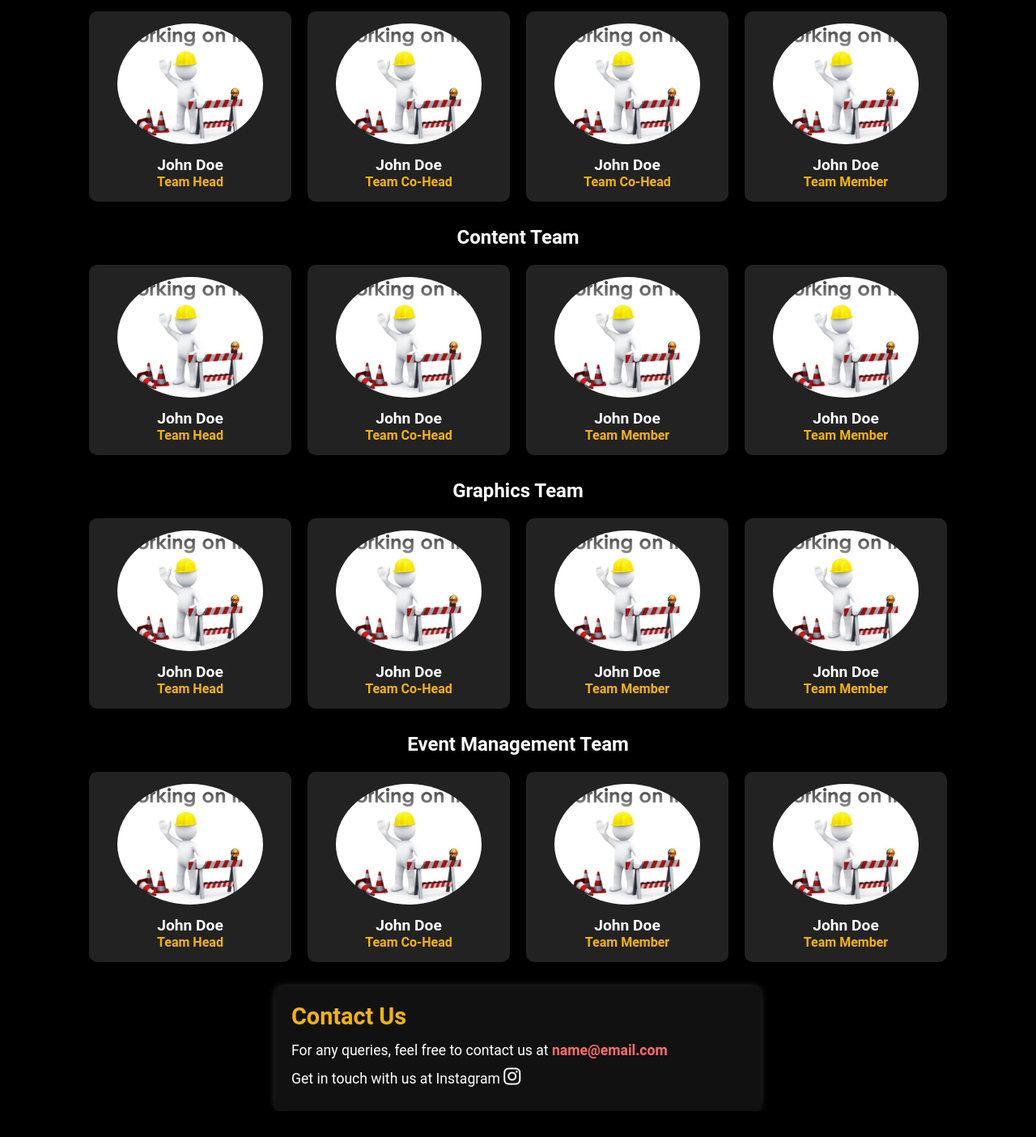
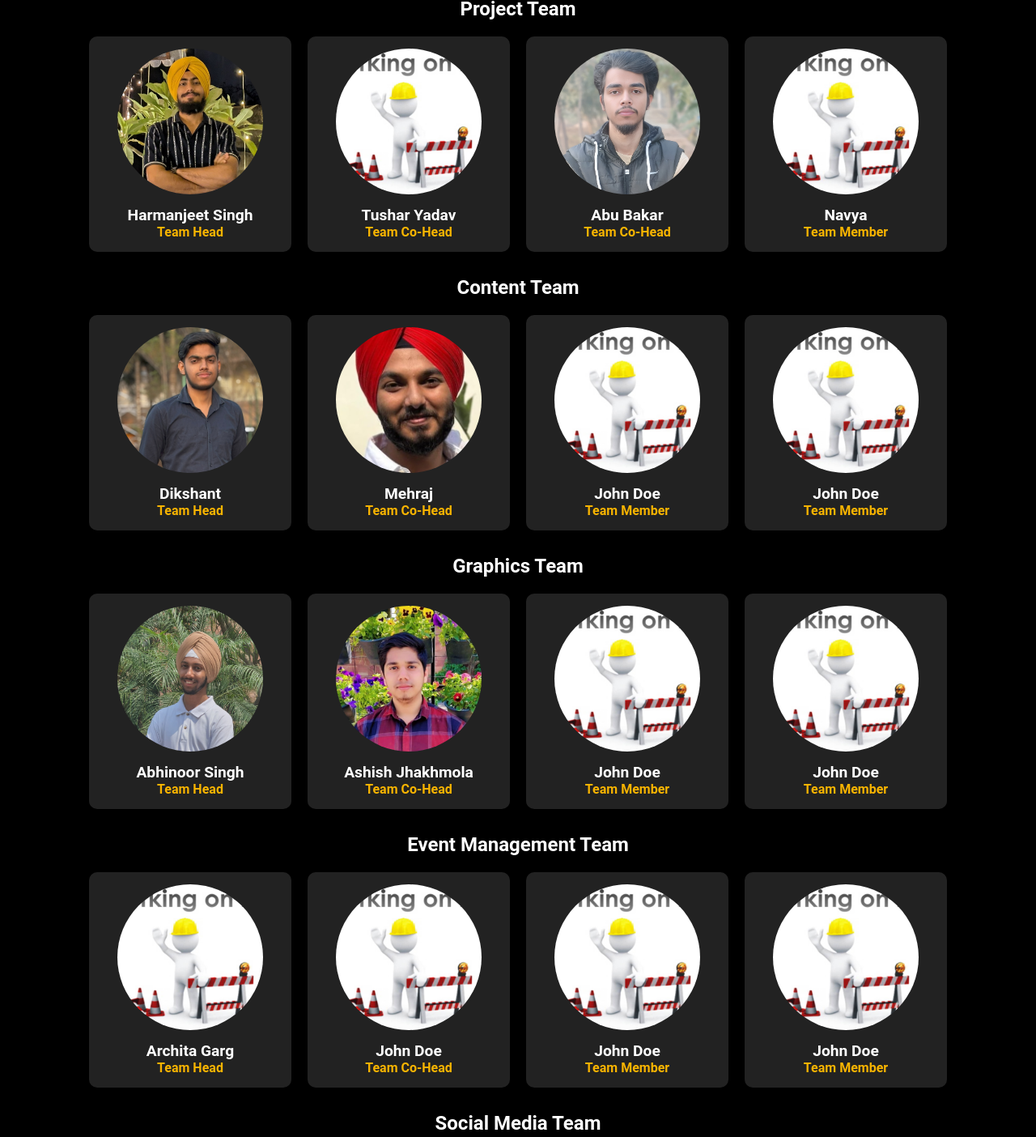
Before and after one commit to me1abu/quantum-quorum-website, a plain HTML site: page QuantumQuorum/about.html in a window 1280 px wide. Shown: the part 532-1936 px from the top of the page at 81% size. Before the commit the page ends 1904 px from the top, so only its background shows below. Drawn offline with Linux system fonts and the light colour scheme.

Commit message:
about and publication section updated

```diff
--- a/QuantumQuorum/about.html
+++ b/QuantumQuorum/about.html
@@ -46,18 +46,18 @@
             <!-- Top Team Members -->
             <div class="team-container">
                 <div class="team-member">
-                    <img src="images/UC_webP.jpg" alt="John Doe">
-                    <p>John Doe</p>
+                    <img src="images/imagesTeams/WhatsApp Image 2025-04-18 at 22.34.54_dbbc40571.jpg" alt="John Doe">
+                    <p>Vishal Verma</p>
                     <h3>President</h3>
                 </div>
                 <div class="team-member">
                     <img src="images/UC_webP.jpg" alt="John Doe">
-                    <p>John Doe</p>
+                    <p>Sukhmeet Kaur</p>
                     <h3>Vice-President</h3>
                 </div>
                 <div class="team-member">
                     <img src="images/UC_webP.jpg" alt="John Doe">
-                    <p>John Doe</p>
+                    <p>Harshal Chauhan</p>
                     <h3>Secretary</h3>
                 </div>
             </div>
@@ -66,18 +66,37 @@
             <h3 class="team-title">Project Team</h3>
             <div class="team-container">
                 <div class="team-member">
-                    <img src="images/UC_webP.jpg" alt="John Doe">
-                    <p>John Doe</p>
+                    <img src="images/imagesTeams/SAVE_20241115_245215[1]1.jpg" alt="John Doe">
+                    <p>Harmanjeet Singh</p>
                     <h3>Team Head</h3>
                 </div>
                 <div class="team-member">
                     <img src="images/UC_webP.jpg" alt="John Doe">
-                    <p>John Doe</p>
+                    <p>Tushar Yadav</p>
+                    <h3>Team Co-Head</h3>
+                </div>
+                <div class="team-member">
+                    <img src="images/imagesTeams/img_enhanced.jpg" alt="John Doe">
+                    <p>Abu Bakar</p>
                     <h3>Team Co-Head</h3>
                 </div>
                 <div class="team-member">
                     <img src="images/UC_webP.jpg" alt="John Doe">
-                    <p>John Doe</p>
+                    <p>Navya</p>
+                    <h3>Team Member</h3>
+                </div>
+            </div>
+            <!-- Content Team -->
+            <h3 class="team-title">Content Team</h3>
+            <div class="team-container">
+                <div class="team-member">
+                    <img src="images/imagesTeams/IMG_1398[2].jpg" alt="John Doe">
+                    <p>Dikshant</p>
+                    <h3>Team Head</h3>
+                </div>
+                <div class="team-member">
+                    <img src="images/imagesTeams/WhatsApp Image 2025-04-19 at 16.16.14_5da288f7.jpg" alt="John Doe">
+                    <p>Mehraj</p>
                     <h3>Team Co-Head</h3>
                 </div>
                 <div class="team-member">
@@ -85,13 +104,44 @@
                     <p>John Doe</p>
                     <h3>Team Member</h3>
                 </div>
+                <div class="team-member">
+                    <img src="images/UC_webP.jpg" alt="John Doe">
+                    <p>John Doe</p>
+                    <h3>Team Member</h3>
+                </div>
             </div>
-            <!-- Content Team -->
-            <h3 class="team-title">Content Team</h3>
+
+            <!-- Graphics Team -->
+            <h3 class="team-title">Graphics Team</h3>
+            <div class="team-container">
+                <div class="team-member">
+                    <img src="images/imagesTeams/WhatsApp Image 2025-04-12 at 17.51.56_6a1c69d8.jpg" alt="John Doe">
+                    <p>Abhinoor Singh</p>
+                    <h3>Team Head</h3>
+                </div>
+                <div class="team-member">
+                    <img src="images/imagesTeams/1744995685848.jpg" alt="John Doe">
+                    <p>Ashish Jhakhmola</p>
+                    <h3>Team Co-Head</h3>
+                </div>
+                <div class="team-member">
+                    <img src="images/UC_webP.jpg" alt="John Doe">
+                    <p>John Doe</p>
+                    <h3>Team Member</h3>
+                </div>
+                <div class="team-member">
+                    <img src="images/UC_webP.jpg" alt="John Doe">
+                    <p>John Doe</p>
+                    <h3>Team Member</h3>
+                </div>
+            </div>
+
+            <!-- Event Management Team -->
+            <h3 class="team-title">Event Management Team</h3>
             <div class="team-container">
                 <div class="team-member">
                     <img src="images/UC_webP.jpg" alt="John Doe">
-                    <p>John Doe</p>
+                    <p>Archita Garg</p>
                     <h3>Team Head</h3>
                 </div>
                 <div class="team-member">
@@ -111,12 +161,12 @@
                 </div>
             </div>
 
-            <!-- Graphics Team -->
-            <h3 class="team-title">Graphics Team</h3>
+            <!-- Social Media Team -->
+             <h3 class="team-title">Social Media Team</h3>
             <div class="team-container">
                 <div class="team-member">
-                    <img src="images/UC_webP.jpg" alt="John Doe">
-                    <p>John Doe</p>
+                    <img src="images/imagesTeams/WhatsApp Image 2025-04-18 at 23.45.21_a371fd35.jpg" alt="John Doe">
+                    <p>Jiya Khera</p>
                     <h3>Team Head</h3>
                 </div>
                 <div class="team-member">
@@ -134,39 +184,14 @@
                     <p>John Doe</p>
                     <h3>Team Member</h3>
                 </div>
-            </div>
 
-            <!-- Event Management Team -->
-            <h3 class="team-title">Event Management Team</h3>
-            <div class="team-container">
-                <div class="team-member">
-                    <img src="images/UC_webP.jpg" alt="John Doe">
-                    <p>John Doe</p>
-                    <h3>Team Head</h3>
-                </div>
-                <div class="team-member">
-                    <img src="images/UC_webP.jpg" alt="John Doe">
-                    <p>John Doe</p>
-                    <h3>Team Co-Head</h3>
-                </div>
-                <div class="team-member">
-                    <img src="images/UC_webP.jpg" alt="John Doe">
-                    <p>John Doe</p>
-                    <h3>Team Member</h3>
-                </div>
-                <div class="team-member">
-                    <img src="images/UC_webP.jpg" alt="John Doe">
-                    <p>John Doe</p>
-                    <h3>Team Member</h3>
-                </div>
-            </div>
 
         </section>
 
 
          <div class="contactus">
             <h3>Contact Us</h3>
-            <p>For any queries, feel free to contact us at <a href= "mailto:name@email.com"><strong> name@email.com</strong></a></p>
+            <p>For any queries, feel free to contact us at <a href= "mailto:quantumquorum@gtbit.ac.in"><strong> quantumquorum@gtbit.ac.in</strong></a></p>
             <p>Get in touch with us at Instagram <a href="#"><i class="fa-brands fa-instagram"></i></a></p>
          </div>
 
--- a/QuantumQuorum/style.css
+++ b/QuantumQuorum/style.css
@@ -589,6 +589,7 @@ div.sname {
   .pub-content h4 {
     margin: 0 0 10px;
     color: #00ffcc;
+    margin-bottom: 30px;
   }
 
   .pub-content p {
@@ -940,7 +941,8 @@ footer {
 .team-member img {
     width: 100%;
     max-width: 180px;
-    height: auto;
+    height: 180px;
+    object-fit: cover;
     border-radius: 50%;
     margin-bottom: 10px;
 }
```
Also changed, not shown: QuantumQuorum/events.html (+4 -12 lines), QuantumQuorum/index.html (+1 -1 lines), QuantumQuorum/publications.html (+43 -11 lines), QuantumQuorum/images/imagesTeams/1744995685848.jpg (added), QuantumQuorum/images/imagesTeams/IMG_1398[2].jpg (added), QuantumQuorum/images/imagesTeams/SAVE_20241115_245215[1]1.jpg (added), QuantumQuorum/images/imagesTeams/WhatsApp Image 2025-04-12 at 17.51.56_6a1c69d8.jpg (added), QuantumQuorum/images/imagesTeams/WhatsApp Image 2025-04-18 at 22.34.54_dbbc40571.jpg (added), QuantumQuorum/images/imagesTeams/WhatsApp Image 2025-04-18 at 23.45.21_a371fd35.jpg (added), QuantumQuorum/images/imagesTeams/WhatsApp Image 2025-04-19 at 16.16.14_5da288f7.jpg (added), QuantumQuorum/images/imagesTeams/img.jpg (added), QuantumQuorum/images/imagesTeams/img_enhanced.jpg (added).
